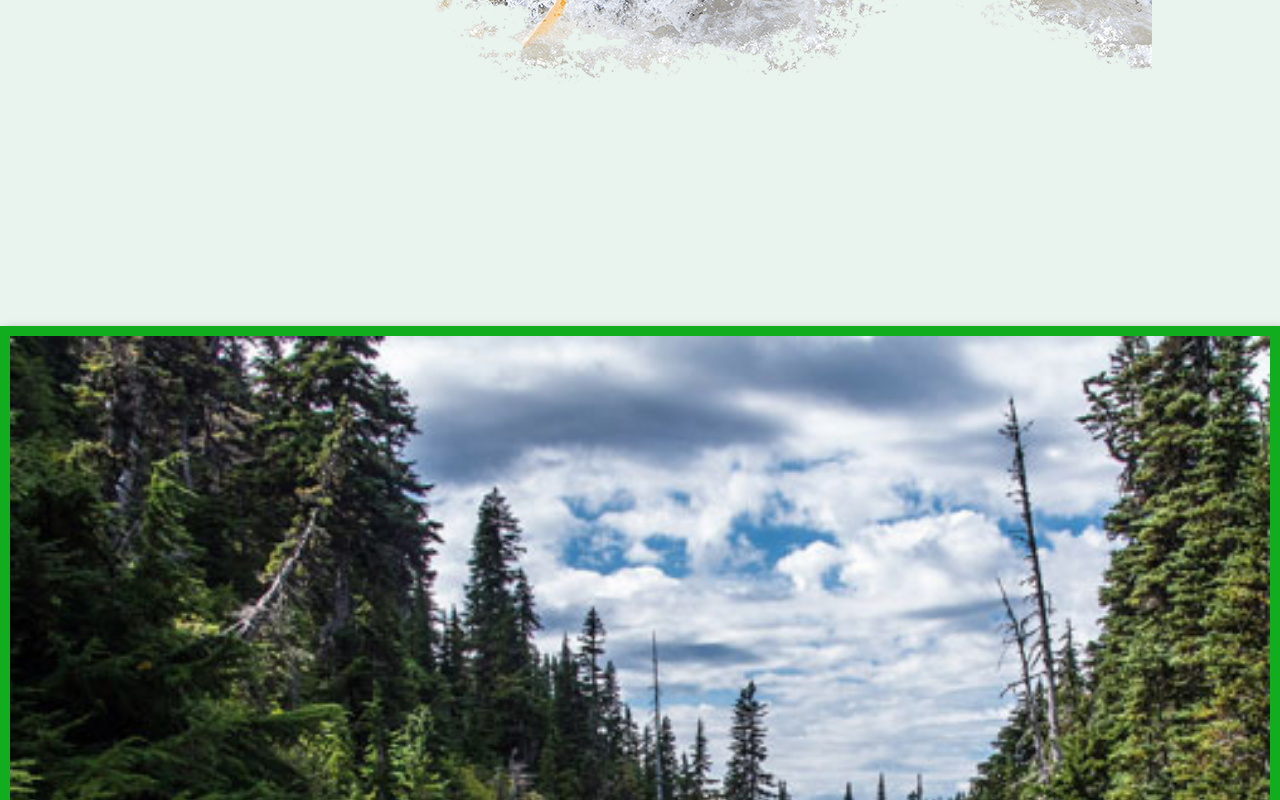
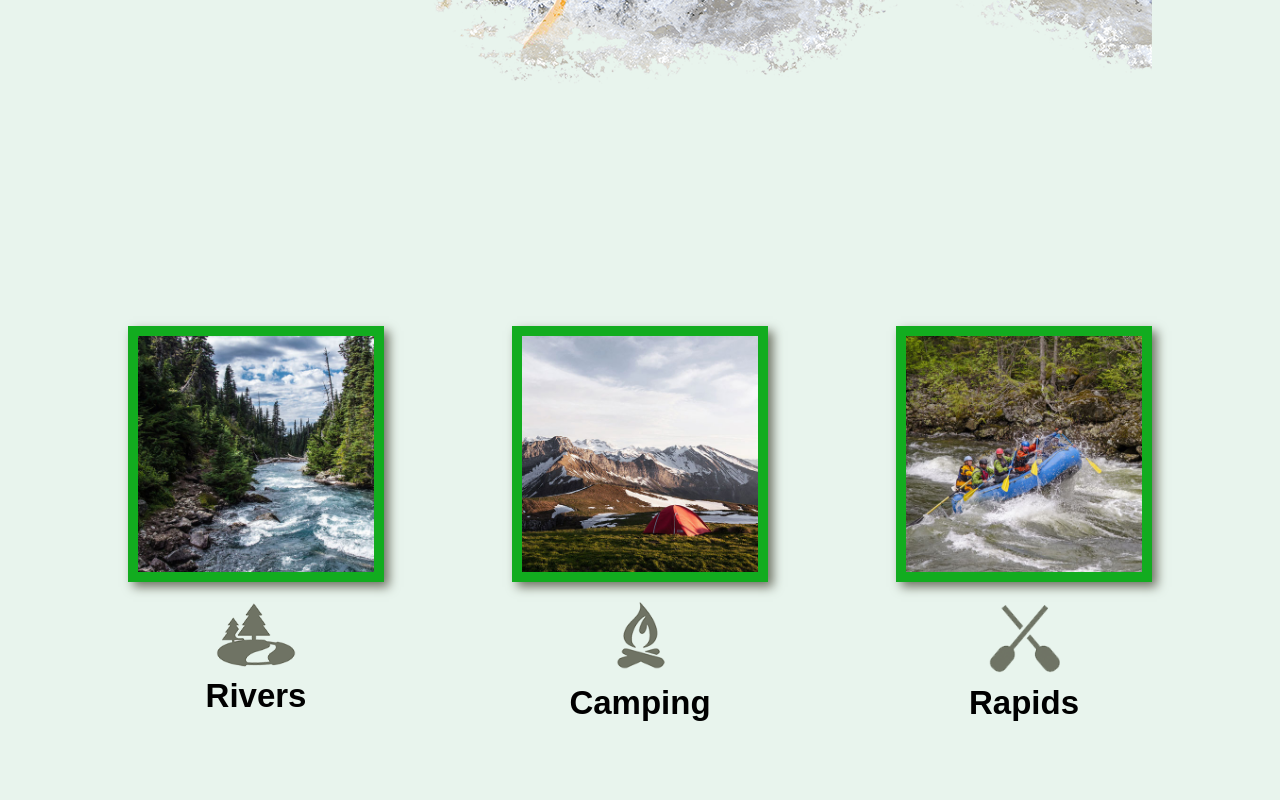
Before and after one commit to aimasrem/wdd130, a plain HTML site: page wwr/index.html in a window 1280 px wide. Shown: the part 760-1560 px from the top of the page. Drawn offline with Linux system fonts and the light colour scheme.

Commit message:
add change

```diff
--- a/wwr/styles/style.css
+++ b/wwr/styles/style.css
@@ -19,7 +19,6 @@ nav a {
 
 #hero-msg h1, #hero-msg h4 {
     text-align : center;
-
 }
 
 #hero-msg{
@@ -192,6 +191,11 @@ footer .social img {
     transform: scale(1.1);
 }
 
+.home-grid {
+    display: grid;
+    grid-template-columns: repeat(10, 1fr);
+}
+
 .mountains {
     width: 100%;
     grid-column: 2/7;
```
